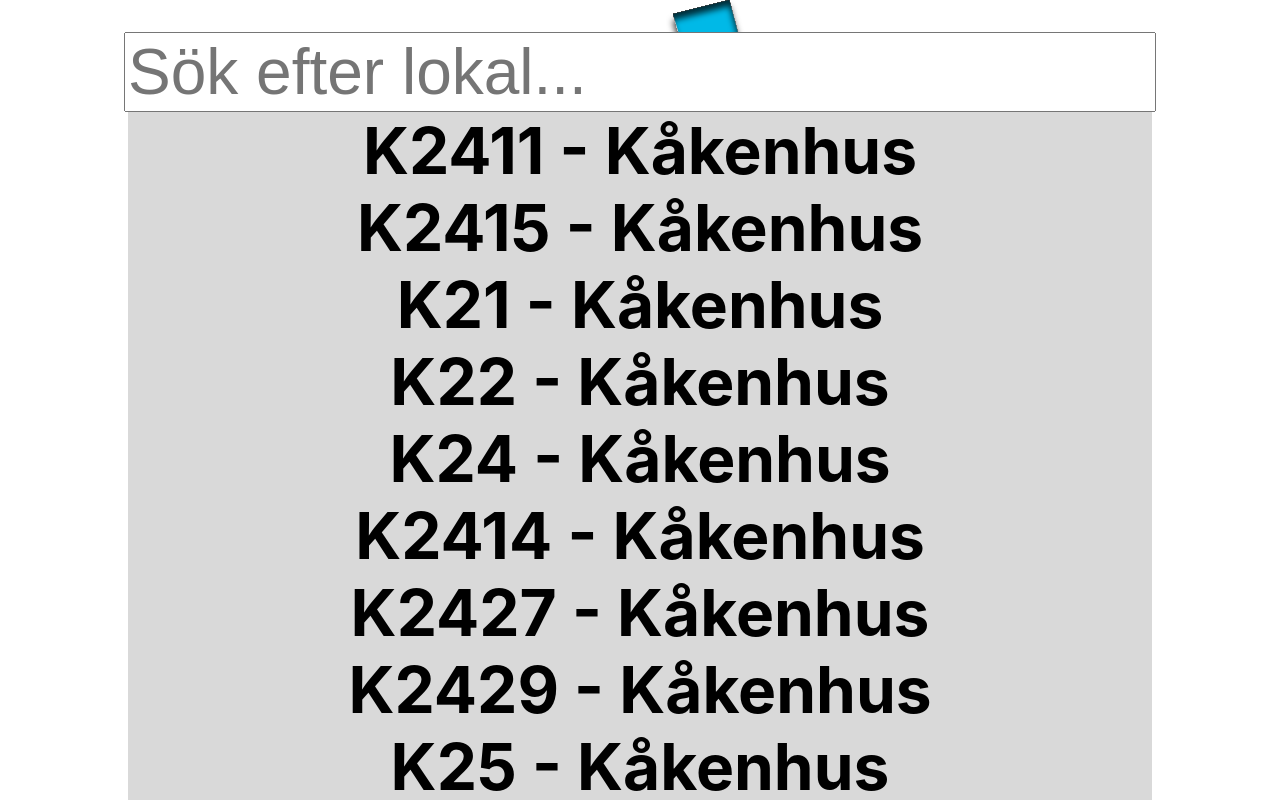
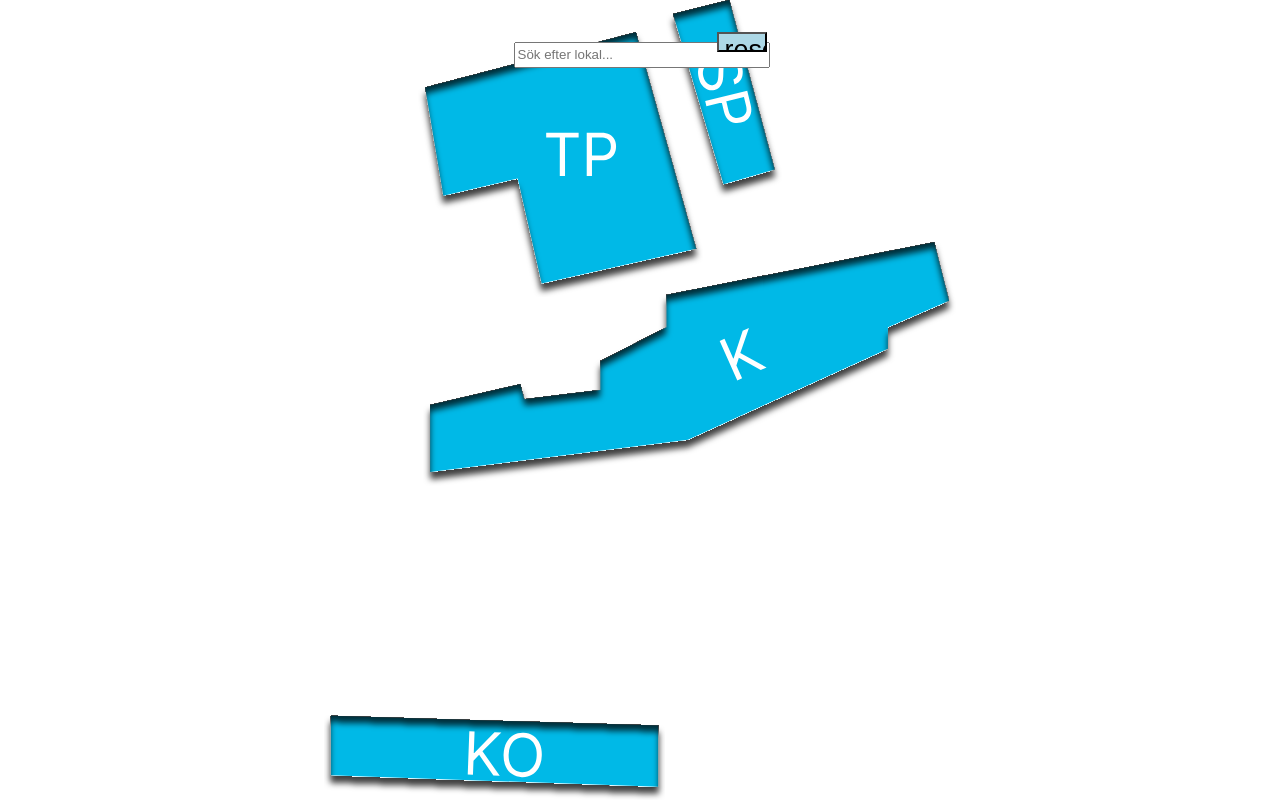
Before and after one commit to eLdOchLagor/atlius, a React (Create React App) app: page / in a window 1280 px wide. Shown: the top 800 px of the page. Built offline with nearby package versions, Linux system fonts and the light colour scheme.

Commit message:
Navigerings uppdatering
Uppdaterade så det finns en reset-knapp på sökfältet samt att slicen fungerar rätt.  Tillbakaknapp på varje kartsida implementerat också.

```diff
--- a/src/App.css
+++ b/src/App.css
@@ -16,8 +16,7 @@ a {
 }
 
 input {
-  font-size: 5vw;
-  width: 80vw;
+
   margin-top: 4vh;
 }
 
@@ -46,3 +45,29 @@ svg {
 #description{
   text-align: center;
 }
+
+input[type="text"] {
+    width: 200px;
+    height: 20px;
+    padding-right: 50px;
+}
+
+input[type="reset"] {
+    margin-left: -53px;
+    height: 20px;
+    width: 50px;
+    margin-top: 4vh;
+    font-size: 2.1vw;
+
+
+}
+
+#resetKnapp {
+  color:black;
+  background-color: lightblue;
+}
+
+#tillbakaKnapp{
+  color:black;
+  background-color: lightblue;
+}
--- a/src/DataBase.js
+++ b/src/DataBase.js
@@ -1,97 +1,97 @@
 export const elements = [
-  { room: 'K2411', building: 'Kåkenhus', floor: 4, x: 0, y: 0},
-  { room: 'K2415', building: 'Kåkenhus', floor: 4, x: 0, y: 0},
-  { room: 'K21', building: 'Kåkenhus', floor: 2, x: 0, y: 0},
-  { room: 'K22', building: 'Kåkenhus', floor: 2, x: 0, y: 0},
-  { room: 'K24', building: 'Kåkenhus', floor: 2, x: 0, y: 0},
-  { room: 'K2414', building: 'Kåkenhus', floor: 4, x: 0, y: 0},
-  { room: 'K2427', building: 'Kåkenhus', floor: 4, x: 0, y: 0},
-  { room: 'K2429', building: 'Kåkenhus', floor: 4, x: 0, y: 0},
-  { room: 'K25', building: 'Kåkenhus', floor: 2, x: 0, y: 0},
-  { room: 'K501', building: 'Kåkenhus', floor: 5, x: 0, y: 0},
-  { room: 'K505', building: 'Kåkenhus', floor: 5, x: 0, y: 0},
-  { room: 'K2426', building: 'Kåkenhus', floor: 4, x: 0, y: 0},
-  { room: 'K502', building: 'Kåkenhus', floor: 5, x: 0, y: 0},
-  { room: 'K1', building: 'Kåkenhus', floor: 2, x: 0, y: 0},
-  { room: 'K2', building: 'Kåkenhus', floor: 2, x: 0, y: 0},
-  { room: 'K3', building: 'Kåkenhus', floor: 2, x: 0, y: 0},
-  { room: 'K52_bild', building: 'Kåkenhus', floor: 5, x: 0, y: 0},
-  { room: 'K2511_musik', building: 'Kåkenhus', floor: 5, x: 0, y: 0},
-  { room: 'K2528', building: 'Kåkenhus', floor: 5, x: 0, y: 0},
-  { room: 'K2515', building: 'Kåkenhus', floor: 5, x: 0, y: 0},
-  { room: 'K2516', building: 'Kåkenhus', floor: 5, x: 0, y: 0},
-  { room: 'K2517', building: 'Kåkenhus', floor: 5, x: 0, y: 0},
-  { room: 'K2525', building: 'Kåkenhus', floor: 5, x: 0, y: 0},
-  { room: 'K2526', building: 'Kåkenhus', floor: 5, x: 0, y: 0},
-  { room: 'K2527', building: 'Kåkenhus', floor: 5, x: 0, y: 0},
-  { room: 'K2529', building: 'Kåkenhus', floor: 5, x: 0, y: 0},
-  { room: 'K4', building: 'Kåkenhus', floor: 2, x: 0, y: 0},
-  { room: 'K2332', building: 'Kåkenhus', floor: 3, x: 0, y: 0},
-  { room: 'K5421', building: 'Kåkenhus', floor: 4, x: 0, y: 0},
-  { room: 'K5420_ALC', building: 'Kåkenhus', floor: 4, x: 0, y: 0},
-  { room: 'K42_drama', building: 'Kåkenhus', floor: 4, x: 0, y: 0},
-  { room: 'K4507', building: 'Kåkenhus', floor: 5, x: 0, y: 0},
-  { room: 'K4504', building: 'Kåkenhus', floor: 5, x: 0, y: 0},
-  { room: 'K23_musik', building: 'Kåkenhus', floor: 2, x: 0, y: 0},
-  { room: 'Färgeriet', building: 'Kåkenhus', floor: 1, x: 0, y: 0},
-  { room: 'Utsikten', building: 'Kåkenhus', floor: 8, x: 0, y: 0},
-  { room: 'Strömmen', building: 'Kåkenhus', floor: 4, x: 0, y: 0},
-  {room: 'TP1', floor: 3, building: 'Täppan', x: 0, y: 0},
-  {room: 'TP2', floor: 3, building: 'Täppan', x: 0, y: 0},
-  {room: 'TP32', floor: 3, building: 'Täppan', x: 0, y: 0},
-  {room: 'TP31', floor: 3, building: 'Täppan', x: 0, y: 0},
-  {room: 'TP301', floor: 3, building: 'Täppan', x: 0, y: 0},
-  {room: 'TP5002', floor: 5, building: 'Täppan', x: 0, y: 0},
-  {room: 'TP5003', floor: 5, building: 'Täppan', x: 0, y: 0},
-  {room: 'TP5004', floor: 5, building: 'Täppan', x: 0, y: 0},
-  {room: 'TP5015', floor: 5, building: 'Täppan', x: 0, y: 0},
-  {room: 'TP5016', floor: 5, building: 'Täppan', x: 0, y: 0},
-  {room: 'TP5020', floor: 5, building: 'Täppan', x: 0, y: 0},
-  {room: 'TP5021', floor: 5, building: 'Täppan', x: 0, y: 0},
-  {room: 'TP5022', floor: 5, building: 'Täppan', x: 0, y: 0},
-  {room: 'TP5023', floor: 5, building: 'Täppan', x: 0, y: 0},
-  {room: 'TP5024', floor: 5, building: 'Täppan', x: 0, y: 0},
-  {room: 'TP5032', floor: 5, building: 'Täppan', x: 0, y: 0},
-  {room: 'TP5034', floor: 5, building: 'Täppan', x: 0, y: 0},
-  {room: 'TP5050', floor: 5, building: 'Täppan', x: 0, y: 0},
-  {room: 'TPm51', floor: 5, building: 'Täppan', x: 0, y: 0},
-  {room: 'TPm52', floor: 5, building: 'Täppan', x: 0, y: 0},
-  {room: 'TPm53', floor: 5, building: 'Täppan', x: 0, y: 0},
-  {room: 'TPm55', floor: 5, building: 'Täppan', x: 0, y: 0},
-  {room: 'TP51', floor: 5, building: 'Täppan', x: 0, y: 0},
-  {room: 'TP52', floor: 5, building: 'Täppan', x: 0, y: 0},
-  {room: 'TP53', floor: 5, building: 'Täppan', x: 0, y: 0},
-  {room: 'TP54', floor: 5, building: 'Täppan', x: 0, y: 0},
-  {room: 'TP55', floor: 5, building: 'Täppan', x: 0, y: 0},
-  {room: 'TP56', floor: 5, building: 'Täppan', x: 0, y: 0},
-  {room: 'TP501', floor: 5, building: 'Täppan', x: 0, y: 0},
-  {room: 'TP4003', floor: 4, building: 'Täppan', x: 0, y: 0},
-  {room: 'TP4004', floor: 4, building: 'Täppan', x: 0, y: 0},
-  {room: 'TP4005', floor: 4, building: 'Täppan', x: 0, y: 0},
-  {room: 'TP4006', floor: 4, building: 'Täppan', x: 0, y: 0},
-  {room: 'TP4008', floor: 4, building: 'Täppan', x: 0, y: 0},
-  {room: 'TP4009', floor: 4, building: 'Täppan', x: 0, y: 0},
-  {room: 'TP4018', floor: 4, building: 'Täppan', x: 0, y: 0},
-  {room: 'TP4027', floor: 4, building: 'Täppan', x: 0, y: 0},
-  {room: 'TP4028', floor: 4, building: 'Täppan', x: 0, y: 0},
-  {room: 'TP4029', floor: 4, building: 'Täppan', x: 0, y: 0},
-  {room: 'TP4030', floor: 4, building: 'Täppan', x: 0, y: 0},
-  {room: 'TP4031', floor: 4, building: 'Täppan', x: 0, y: 0},
-  {room: 'TP4032', floor: 4, building: 'Täppan', x: 0, y: 0},
-  {room: 'TP4033', floor: 4, building: 'Täppan', x: 0, y: 0},
-  {room: 'TP4034', floor: 4, building: 'Täppan', x: 0, y: 0},
-  {room: 'TP4035', floor: 4, building: 'Täppan', x: 0, y: 0},
-  {room: 'TP4040', floor: 4, building: 'Täppan', x: 0, y: 0},
-  {room: 'TP4041', floor: 4, building: 'Täppan', x: 0, y: 0},
-  {room: 'TP41', floor: 4, building: 'Täppan', x: 0, y: 0},
-  {room: 'TP42', floor: 4, building: 'Täppan', x: 0, y: 0},
-  {room: 'TP43', floor: 4, building: 'Täppan', x: 0, y: 0},
-  {room: 'TP44', floor: 4, building: 'Täppan', x: 0, y: 0},
-  {room: 'TP45', floor: 4, building: 'Täppan', x: 0, y: 0},
-  {room: 'TP401', floor: 4, building: 'Täppan', x: 0, y: 0},
-  {room: 'TP402', floor: 4, building: 'Täppan', x: 0, y: 0},
-  {room: 'TP403', floor: 4, building: 'Täppan', x: 0, y: 0},
-  {room: 'TP404', floor: 4, building: 'Täppan', x: 0, y: 0}
+  { room: 'K2411', building: 'Kåkenhus', floor: 4},
+  { room: 'K2415', building: 'Kåkenhus', floor: 4},
+  { room: 'K21', building: 'Kåkenhus', floor: 2},
+  { room: 'K22', building: 'Kåkenhus', floor: 2},
+  { room: 'K24', building: 'Kåkenhus', floor: 2},
+  { room: 'K2414', building: 'Kåkenhus', floor: 4},
+  { room: 'K2427', building: 'Kåkenhus', floor: 4},
+  { room: 'K2429', building: 'Kåkenhus', floor: 4},
+  { room: 'K25', building: 'Kåkenhus', floor: 2},
+  { room: 'K501', building: 'Kåkenhus', floor: 5},
+  { room: 'K505', building: 'Kåkenhus', floor: 5},
+  { room: 'K2426', building: 'Kåkenhus', floor: 4},
+  { room: 'K502', building: 'Kåkenhus', floor: 5},
+  { room: 'K1', building: 'Kåkenhus', floor: 2},
+  { room: 'K2', building: 'Kåkenhus', floor: 2},
+  { room: 'K3', building: 'Kåkenhus', floor: 2},
+  { room: 'K52_bild', building: 'Kåkenhus', floor: 5},
+  { room: 'K2511_musik', building: 'Kåkenhus', floor: 5},
+  { room: 'K2528', building: 'Kåkenhus', floor: 5},
+  { room: 'K2515', building: 'Kåkenhus', floor: 5},
+  { room: 'K2516', building: 'Kåkenhus', floor: 5},
+  { room: 'K2517', building: 'Kåkenhus', floor: 5},
+  { room: 'K2525', building: 'Kåkenhus', floor: 5},
+  { room: 'K2526', building: 'Kåkenhus', floor: 5},
+  { room: 'K2527', building: 'Kåkenhus', floor: 5},
+  { room: 'K2529', building: 'Kåkenhus', floor: 5},
+  { room: 'K4', building: 'Kåkenhus', floor: 2},
+  { room: 'K2332', building: 'Kåkenhus', floor: 3},
+  { room: 'K5421', building: 'Kåkenhus', floor: 4},
+  { room: 'K5420_ALC', building: 'Kåkenhus', floor: 4},
+  { room: 'K42_drama', building: 'Kåkenhus', floor: 4},
+  { room: 'K4507', building: 'Kåkenhus', floor: 5},
+  { room: 'K4504', building: 'Kåkenhus', floor: 5},
+  { room: 'K23_musik', building: 'Kåkenhus', floor: 2},
+  { room: 'Färgeriet', building: 'Kåkenhus', floor: 1},
+  { room: 'Utsikten', building: 'Kåkenhus', floor: 8},
+  { room: 'Strömmen', building: 'Kåkenhus', floor: 4},
+  {room: 'TP1', floor: 3, building: 'Täppan'},
+  {room: 'TP2', floor: 3, building: 'Täppan'},
+  {room: 'TP32', floor: 3, building: 'Täppan'},
+  {room: 'TP31', floor: 3, building: 'Täppan'},
+  {room: 'TP301', floor: 3, building: 'Täppan'},
+  {room: 'TP5002', floor: 5, building: 'Täppan'},
+  {room: 'TP5003', floor: 5, building: 'Täppan'},
+  {room: 'TP5004', floor: 5, building: 'Täppan'},
+  {room: 'TP5015', floor: 5, building: 'Täppan'},
+  {room: 'TP5016', floor: 5, building: 'Täppan'},
+  {room: 'TP5020', floor: 5, building: 'Täppan'},
+  {room: 'TP5021', floor: 5, building: 'Täppan'},
+  {room: 'TP5022', floor: 5, building: 'Täppan'},
+  {room: 'TP5023', floor: 5, building: 'Täppan'},
+  {room: 'TP5024', floor: 5, building: 'Täppan'},
+  {room: 'TP5032', floor: 5, building: 'Täppan'},
+  {room: 'TP5034', floor: 5, building: 'Täppan'},
+  {room: 'TP5050', floor: 5, building: 'Täppan'},
+  {room: 'TPm51', floor: 5, building: 'Täppan'},
+  {room: 'TPm52', floor: 5, building: 'Täppan'},
+  {room: 'TPm53', floor: 5, building: 'Täppan'},
+  {room: 'TPm55', floor: 5, building: 'Täppan'},
+  {room: 'TP51', floor: 5, building: 'Täppan'},
+  {room: 'TP52', floor: 5, building: 'Täppan'},
+  {room: 'TP53', floor: 5, building: 'Täppan'},
+  {room: 'TP54', floor: 5, building: 'Täppan'},
+  {room: 'TP55', floor: 5, building: 'Täppan'},
+  {room: 'TP56', floor: 5, building: 'Täppan'},
+  {room: 'TP501', floor: 5, building: 'Täppan'},
+  {room: 'TP4003', floor: 4, building: 'Täppan'},
+  {room: 'TP4004', floor: 4, building: 'Täppan'},
+  {room: 'TP4005', floor: 4, building: 'Täppan'},
+  {room: 'TP4006', floor: 4, building: 'Täppan'},
+  {room: 'TP4008', floor: 4, building: 'Täppan'},
+  {room: 'TP4009', floor: 4, building: 'Täppan'},
+  {room: 'TP4018', floor: 4, building: 'Täppan'},
+  {room: 'TP4027', floor: 4, building: 'Täppan'},
+  {room: 'TP4028', floor: 4, building: 'Täppan'},
+  {room: 'TP4029', floor: 4, building: 'Täppan'},
+  {room: 'TP4030', floor: 4, building: 'Täppan'},
+  {room: 'TP4031', floor: 4, building: 'Täppan'},
+  {room: 'TP4032', floor: 4, building: 'Täppan'},
+  {room: 'TP4033', floor: 4, building: 'Täppan'},
+  {room: 'TP4034', floor: 4, building: 'Täppan'},
+  {room: 'TP4035', floor: 4, building: 'Täppan'},
+  {room: 'TP4040', floor: 4, building: 'Täppan'},
+  {room: 'TP4041', floor: 4, building: 'Täppan'},
+  {room: 'TP41', floor: 4, building: 'Täppan'},
+  {room: 'TP42', floor: 4, building: 'Täppan'},
+  {room: 'TP43', floor: 4, building: 'Täppan'},
+  {room: 'TP44', floor: 4, building: 'Täppan'},
+  {room: 'TP45', floor: 4, building: 'Täppan'},
+  {room: 'TP401', floor: 4, building: 'Täppan'},
+  {room: 'TP402', floor: 4, building: 'Täppan'},
+  {room: 'TP403', floor: 4, building: 'Täppan'},
+  {room: 'TP404', floor: 4, building: 'Täppan'}
 ];
 
 export default {
--- a/src/SearchRoom.js
+++ b/src/SearchRoom.js
@@ -5,25 +5,36 @@ import {elements} from './DataBase.js';
 
 function SearchRoom(){
 
-    const [searchString, setSearchString] = useState("");
+    const [searchString, setSearchString] = useState("§");
 
     function changeInput(event) {
         setSearchString(event.target.value);
     }
 
     function matchSearch(word) {
-        const lowerCaseWord = word.toLowerCase();
+        if(searchString!==""){
+           const lowerCaseWord = word.toLowerCase();
         const lowerCaseSearchString = searchString.toLowerCase();
 
         return lowerCaseWord.indexOf(lowerCaseSearchString) === 0;
+        }
+         return 0;
     }
 
-    const resultList = elements.filter(room => matchSearch(room.room));
+    function clearText(){
+        setSearchString("");
+    }
+
+
+    const resultList = elements.filter(room => matchSearch(room.room)).slice(0,5);
     //<img id="mapImage" src={TP_4} placeholder="Bild på planlösning"></img>
 return(
     <div className="App">
     <div className="searchResults">
-        <input id="input" type="text" placeholder="Sök efter lokal..." onChange={changeInput}/>
+        <form>
+            <input id="input" type="text"  placeholder="Sök efter lokal..." onChange={changeInput}/>
+            <input id="resetKnapp" type="reset" value="reset" onClick={clearText}/>
+        </form>
         {resultList.map((input) => (
         <LocationInfo key={input.room} data={input}/>
         ))
```
Also changed, not shown: src/LocationDetails.js (+9 -0 lines).
